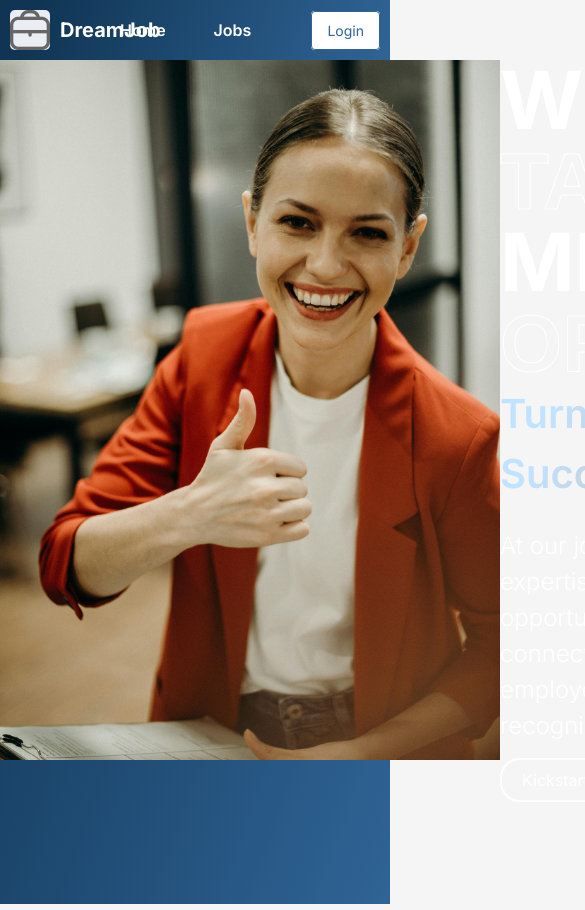
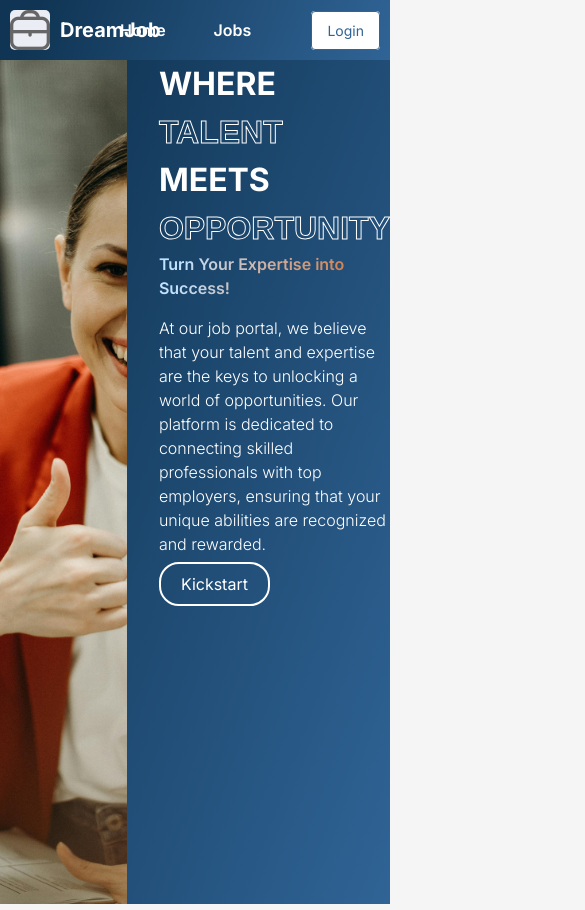
Before and after one commit to kabandapatrick2580/ProjectNexus-Job-Board-Platform, a Next.js app in the folder job-board/: page / in a window 390 px wide. Shown: the top 910 px of the page, 585 px wide, since content can reach past the window. Built offline with nearby package versions, Linux system fonts and the light colour scheme.

Commit message:
reconstructing of the landing page, a little bit of mobile responsiveness, and the category filter

```diff
--- a/job-board/pages/_document.tsx
+++ b/job-board/pages/_document.tsx
@@ -9,6 +9,8 @@ export default function Document() {
           rel="stylesheet"
           href="https://cdn-uicons.flaticon.com/2.6.0/uicons-regular-rounded/css/uicons-regular-rounded.css"
         />
+        <meta name="viewport" content="width=device-width, initial-scale=1.0" />
+
       </Head>
       <body className="antialiased">
         <Main />
--- a/job-board/src/store/slices/jobSlice.ts
+++ b/job-board/src/store/slices/jobSlice.ts
@@ -8,6 +8,7 @@ interface JobState {
     jobs: JobProps[];
     locations: string[];
     experienceLevels: string[];
+    categories: string[];
     status: 'idle' | 'loading' | 'succeeded' | 'failed';
     error: string | null;
     filters: typeof FILTERS;
@@ -20,6 +21,7 @@ const initialState: JobState = {
     jobs: [],
     locations: [],
     experienceLevels: [],
+    categories: [],
     status: 'idle',
     error: null,
     filters: FILTERS,
@@ -58,6 +60,9 @@ const jobSlice = createSlice({
             if (state.filters.experience_level) {
                 filteredJobs = filteredJobs.filter(job => job.experience_level === state.filters.experience_level);
             }
+            if (state.filters.category) {
+                filteredJobs = filteredJobs.filter(job => job.category.includes(state.filters.location));
+            }
 
             state.jobs = filteredJobs;
         },
@@ -83,6 +88,9 @@ const jobSlice = createSlice({
 
                 // Extract unique experience levels
                 state.experienceLevels = [...new Set(action.payload.map(job => job.experience_level))];
+
+                // Extract unique Categories
+                state.categories = [...new Set(action.payload.map(job => job.category))];
             })
             .addCase(fetchJobs.rejected, (state, action) => {
                 state.status = 'failed';
--- a/job-board/styles/scss/_components.scss
+++ b/job-board/styles/scss/_components.scss
@@ -200,15 +200,7 @@ input {
   display: flex;
   gap: 10px;
 }
-@media (max-width: 600px) {
-  .form-row {
-    flex-direction: column;
-  }
-  .form-container{
-    padding: 1rem;
-    height: auto;
-  }
-}
+
 
 textarea {
   @include text-box(10px, 2px, #ccc, 5px, #fff, #333, auto, 16px, $primary-color, $shadow-color);
@@ -464,9 +456,51 @@ nav{
     }
     .image{
       img{
-        width: 500px;
-        height: 700px;
+        width: 80%;
+        height: 100vh;
         object-fit: cover;
       }
     }
 }
+
+@media (max-width: 600px) {
+  .form-row {
+    flex-direction: column;
+  }
+  .form-container{
+    padding: 1rem;
+    height: auto;
+  }
+  .hero-section {
+    .contents{
+      h1{
+        font-size: 2rem;
+        line-height: 3rem;
+      }
+      h2{
+        font-size: 1rem;
+      }
+      p{
+        font-size: 1rem;
+      }
+    }
+  }
+  .job-list{
+    display: flex;
+    flex-direction: column;
+    gap: 10px;
+    width: 100%;
+    justify-content: center;
+    align-items: center;
+    .search-container{
+      margin: 0 auto;
+      input{
+        width: inherit;
+      }
+    }
+    .filter-container{
+      width:100%;
+      margin-right: 0;
+    }
+  }
+}
```
Also changed, not shown: job-board/components/jobs/JobList.tsx (+20 -1 lines).
